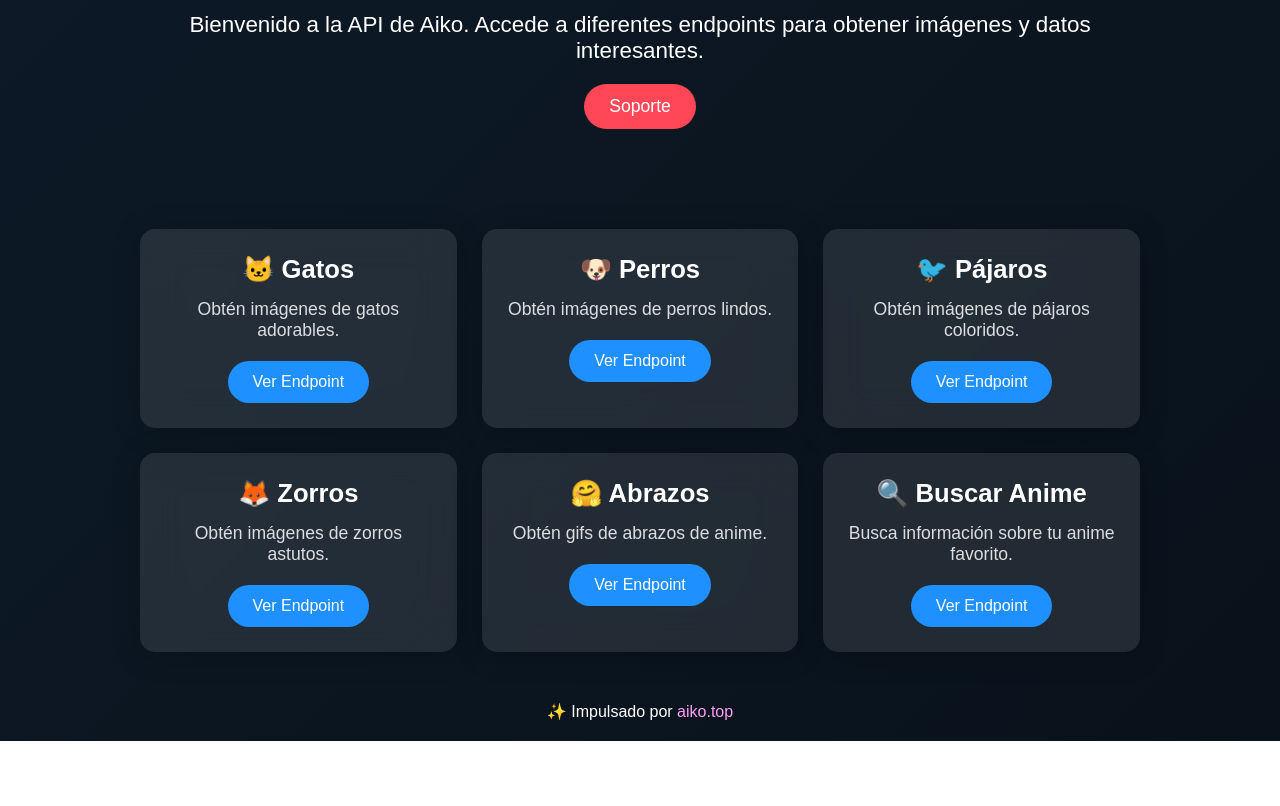
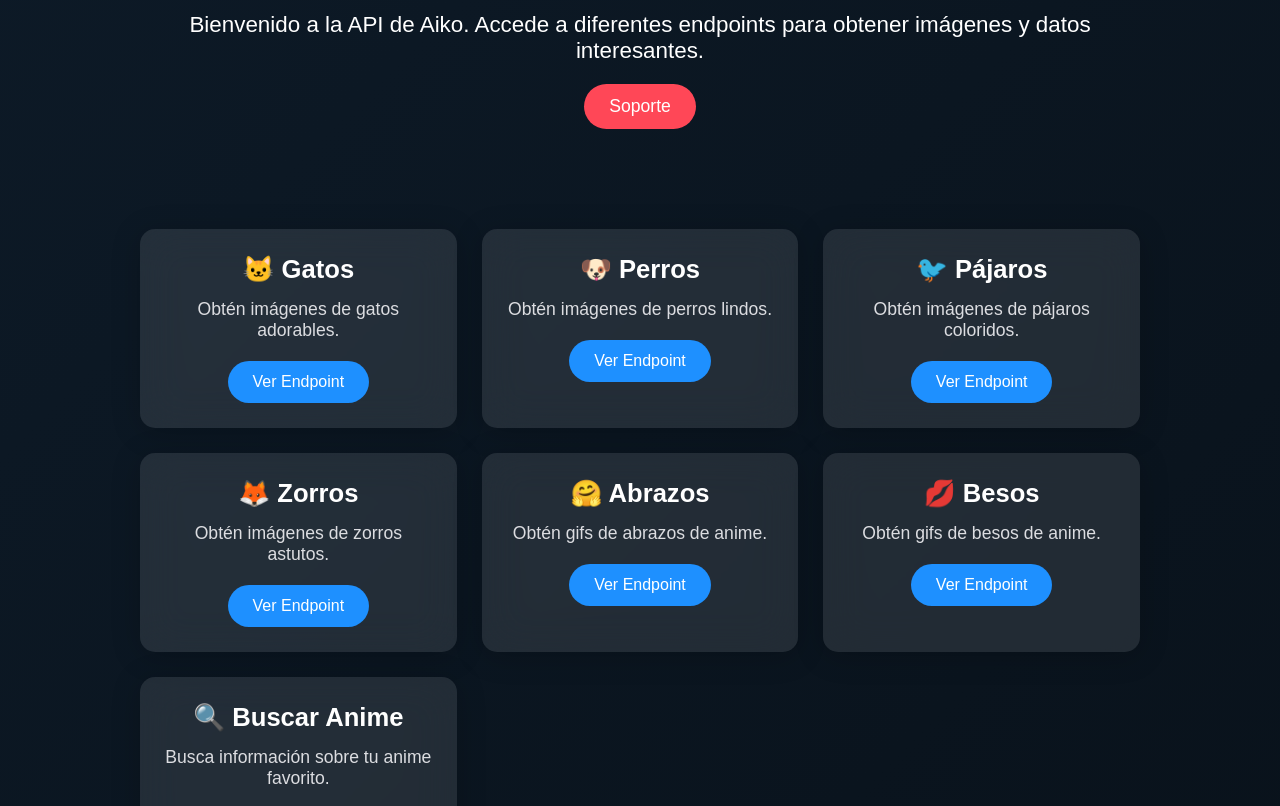
Before and after one commit to Shunnyyx/api2, a website: page public/index.html in a window 1280 px wide. Shown: the part 142-948 px from the top of the page. Before the commit the page ends 883 px from the top, so only its background shows below. Drawn offline with Linux system fonts and the light colour scheme.

Commit message:
Añadido endpoint para GIFs de abrazos de anime

```diff
--- a/public/index.html
+++ b/public/index.html
@@ -43,12 +43,16 @@
                     <a href="https://api.aiko.top/api/hug" target="_blank">Ver Endpoint</a>
                 </div>
                 <div class="card">
+                    <h2>💋 Besos</h2>
+                    <p>Obtén gifs de besos de anime.</p>
+                    <a href="https://api.aiko.top/api/kiss" target="_blank">Ver Endpoint</a>
+                </div>
+                <div class="card">
                     <h2>🔍 Buscar Anime</h2>
                     <p>Busca información sobre tu anime favorito.</p>
                     <a href="https://api.aiko.top/api/anime?search=naruto" target="_blank">Ver Endpoint</a>
                 </div>
             </section>
-
 
         <footer>
             <p>✨ Impulsado por <span class="highlight">aiko.top</span></p>
```
